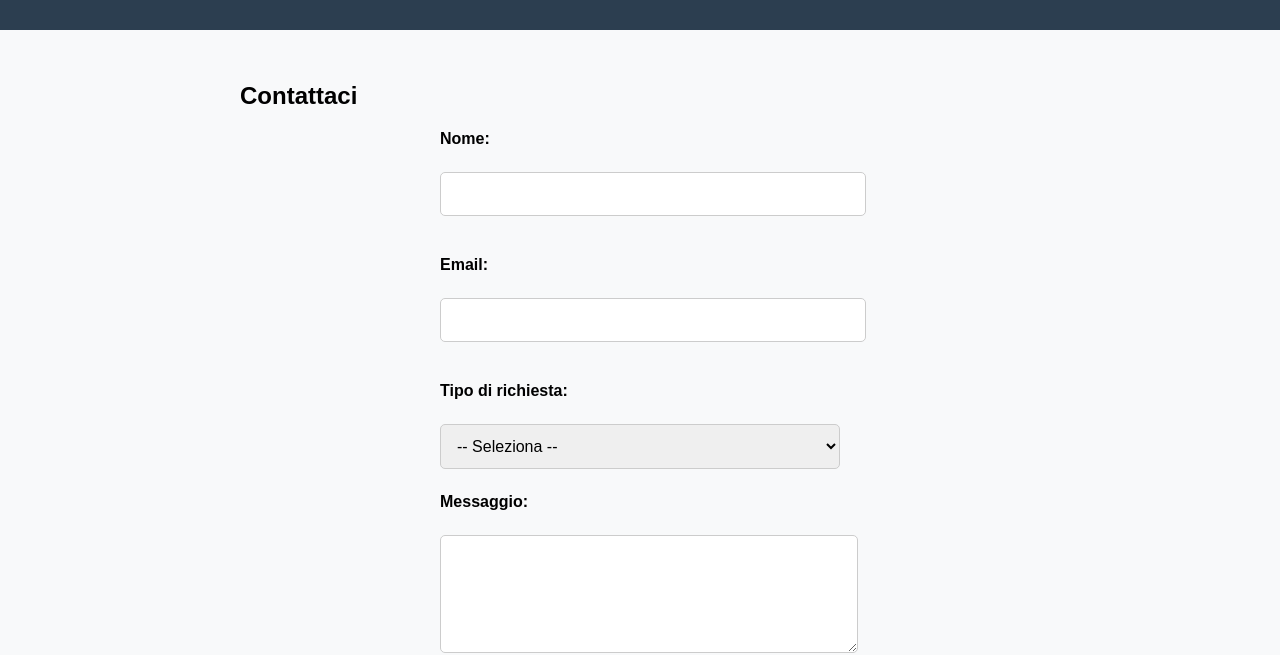
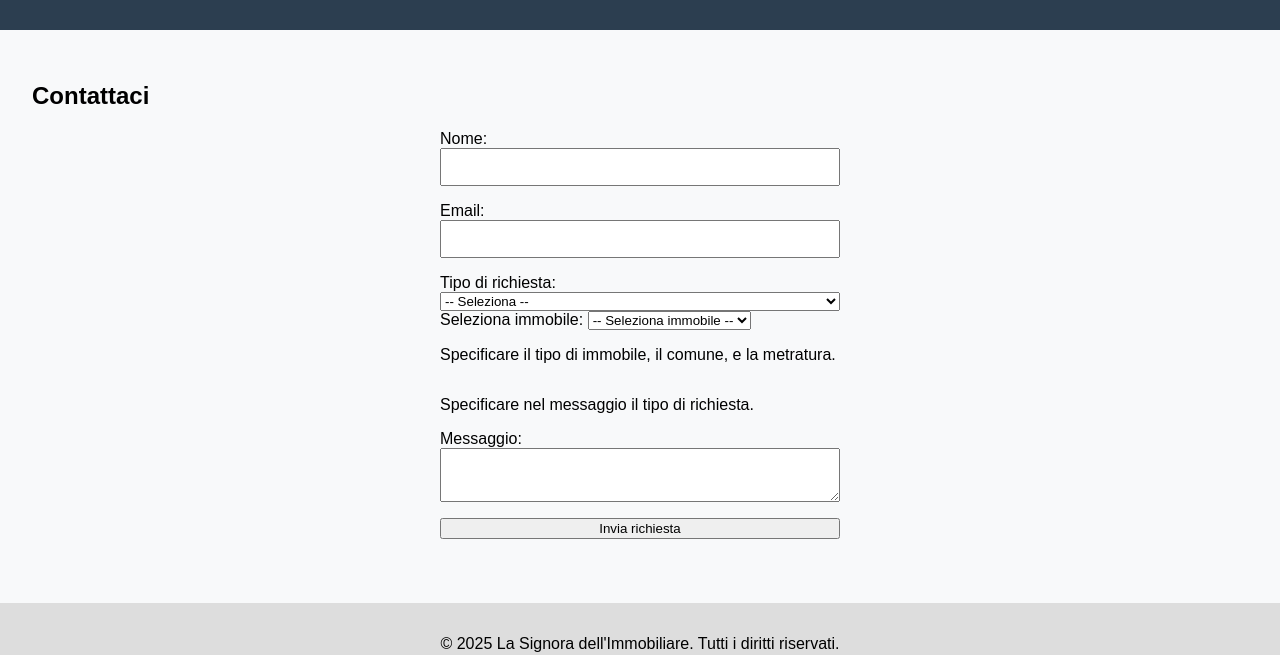
Before and after one commit to encol66/lasignoradellimmobiliare, a plain HTML site: page contatti.html in a window 1280 px wide. Shown: the part 152-807 px from the top of the page. Drawn offline with Linux system fonts and the light colour scheme.

Commit message:
Update contatti.html

```diff
--- a/contatti.html
+++ b/contatti.html
@@ -5,57 +5,10 @@
   <meta name="viewport" content="width=device-width, initial-scale=1.0">
   <title>Contatti - La Signora dell'Immobiliare</title>
   <link rel="stylesheet" href="style.css">
-  <style>
-    main {
-      max-width: 800px;
-      margin: 0 auto;
-      padding: 2rem;
-    }
-    form {
-      display: flex;
-      flex-direction: column;
-      gap: 1.5rem;
-    }
-    label {
-      font-weight: bold;
-    }
-    input[type="text"],
-    input[type="email"],
-    select,
-    textarea {
-      width: 100%;
-      padding: 0.75rem;
-      border: 1px solid #ccc;
-      border-radius: 5px;
-      font-size: 1rem;
-    }
-    textarea {
-      resize: vertical;
-      min-height: 100px;
-    }
-    button[type="submit"] {
-      background-color: #0077cc;
-      color: white;
-      padding: 0.75rem;
-      border: none;
-      border-radius: 5px;
-      font-size: 1rem;
-      cursor: pointer;
-      transition: background-color 0.3s;
-    }
-    button[type="submit"]:hover {
-      background-color: #005fa3;
-    }
-    .hidden {
-      display: none;
-      color: #333;
-      font-style: italic;
-      margin-top: -1rem;
-    }
-  </style>
 </head>
 <body>
   <header>
+    <div class="container">
       <h1>La Signora dell'Immobiliare</h1>
       <nav>
         <ul>
@@ -64,9 +17,10 @@
           <li><a href="contatti.html" class="active">Contatti</a></li>
         </ul>
       </nav>
+    </div>
   </header>
 
-  <main>
+  <main class="container">
     <h2>Contattaci</h2>
     <form name="contact" method="POST" data-netlify="true">
       <input type="hidden" name="form-name" value="contact">
@@ -107,7 +61,9 @@
   </main>
 
   <footer>
+    <div class="container">
       <p>&copy; 2025 La Signora dell'Immobiliare. Tutti i diritti riservati.</p>
+    </div>
   </footer>
 
   <script>
```
Lines whose indentation alone changed are shown as unchanged.
